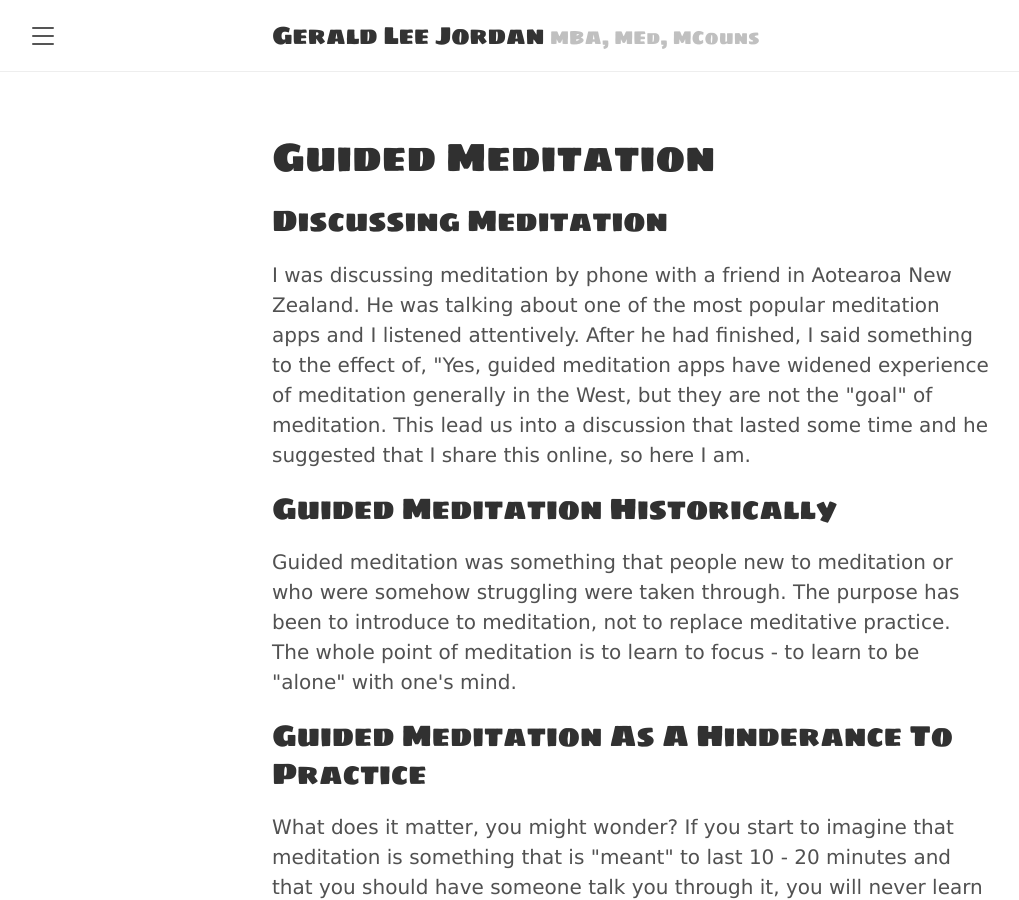
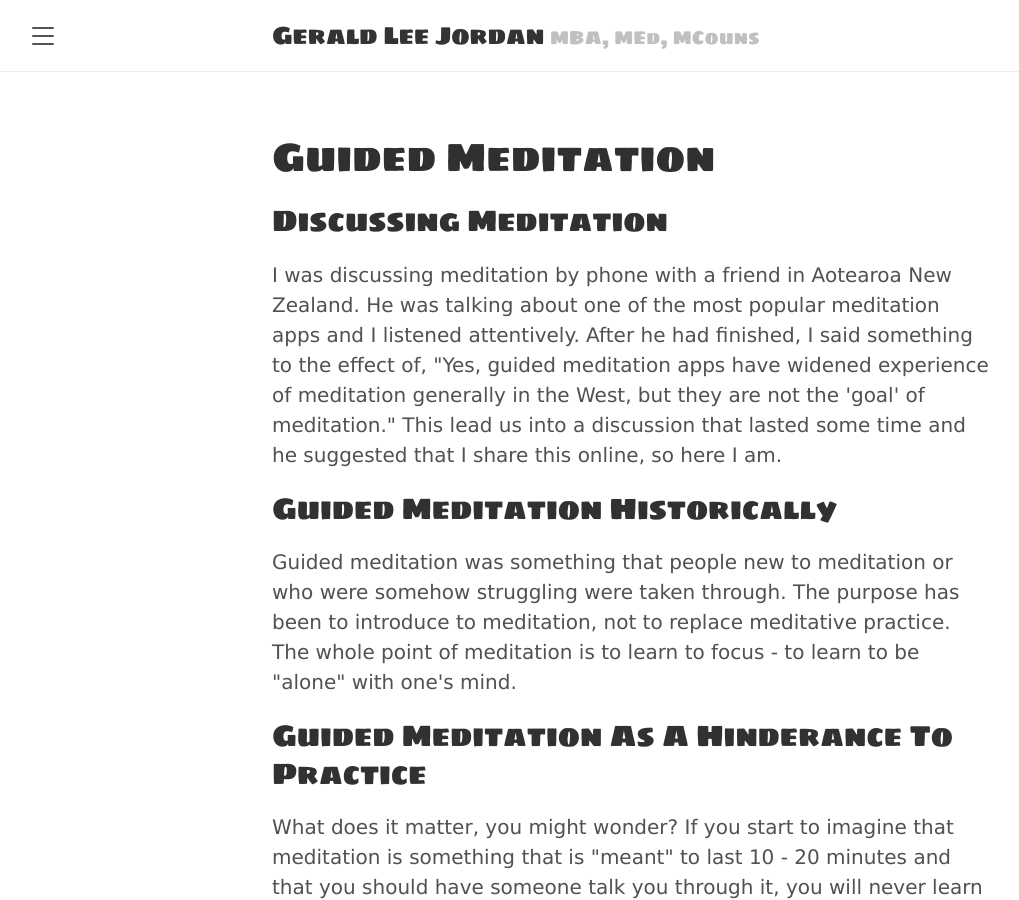
Before and after one commit to tracyjordan/tracyjordan.github.io, a Jekyll site: the page built from _posts/2020-05-15-guided-meditation.md, in a window 1280 px wide and 900 px high. Shown: the whole window, without its empty margins (8-1027 px from the left). Built offline with Jekyll 4.4.1, drawn with Linux system fonts in a browser that asks for light colours.

```diff
--- a/_posts/2020-05-15-guided-meditation.md
+++ b/_posts/2020-05-15-guided-meditation.md
@@ -9,7 +9,7 @@ published: true
 
 <h2>Discussing Meditation</h2>
 
-<p>I was discussing meditation by phone with a friend in Aotearoa New Zealand. He was talking about one of the most popular meditation apps and I listened attentively. After he had finished, I said something to the effect of, "Yes, guided meditation apps have widened experience of meditation generally in the West, but they are not the "goal" of meditation. This lead us into a discussion that lasted some time and he suggested that I share this online, so here I am.</p>
+<p>I was discussing meditation by phone with a friend in Aotearoa New Zealand. He was talking about one of the most popular meditation apps and I listened attentively. After he had finished, I said something to the effect of, "Yes, guided meditation apps have widened experience of meditation generally in the West, but they are not the 'goal' of meditation." This lead us into a discussion that lasted some time and he suggested that I share this online, so here I am.</p>
 
 <h2>Guided Meditation Historically</h2>
 
```
